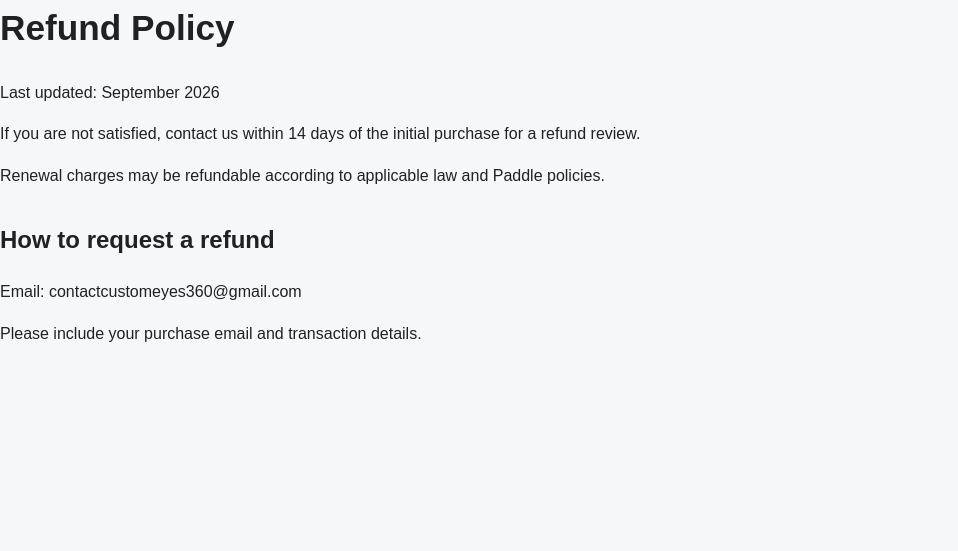
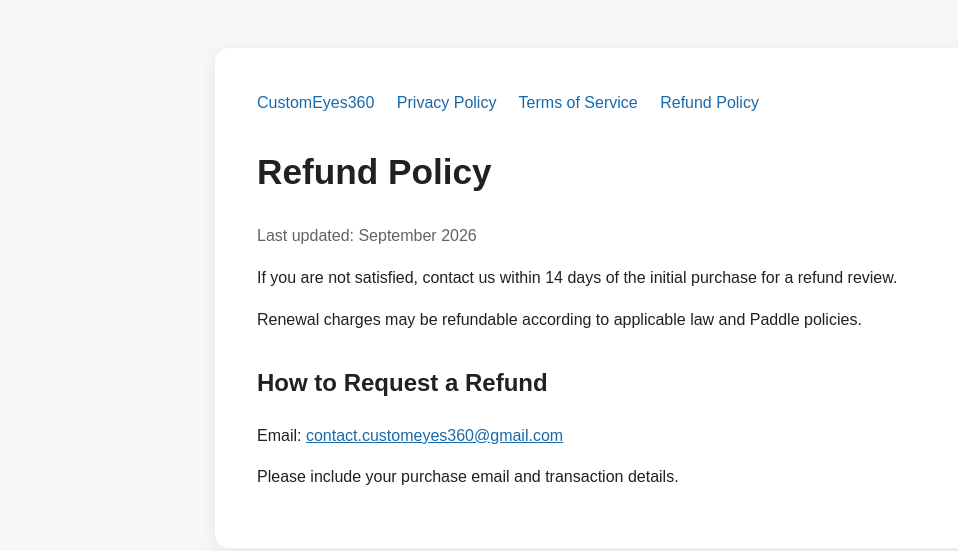
Before and after one commit to contactcustomeyes360-glitch/customeyes, a plain HTML site: page paddle/refund.html in a window 1280 px wide. Shown: the whole page, without its empty margins (0-958 px from the left). Drawn offline with Linux system fonts and the light colour scheme.

Commit message:
Revise refund policy page for CustomEyes360
Updated the refund policy page to reflect new branding and improved structure.

```diff
--- a/paddle/refund.html
+++ b/paddle/refund.html
@@ -3,8 +3,8 @@
 <head>
   <meta charset="utf-8">
   <meta name="viewport" content="width=device-width, initial-scale=1">
-  <title>CustomEye – Fusion Add-in</title>
-  <meta name="description" content="CustomEye is an add-in for Autodesk Fusion designed to assist with parametric eyewear design.">
+  <title>Refund Policy - CustomEyes360</title>
+  <meta name="description" content="Refund Policy for CustomEyes360.">
 
   <style>
     :root { color-scheme: light; }
@@ -32,25 +32,28 @@
     nav { margin-bottom: 28px; }
     nav a { margin-right: 18px; color: #1769aa; text-decoration: none; }
     a { color: #1769aa; }
-  footer {
-    margin-top: 36px;
-    padding-top: 18px;
-    border-top: 1px solid #e5e7eb;
-    color: #6b7280;
-    font-size: .9rem;
-  }
   </style>
-
 </head>
 <body>
+  <div class="wrap">
+    <div class="card">
+      <nav>
+        <a href="./index.html">CustomEyes360</a>
+        <a href="./privacy.html">Privacy Policy</a>
+        <a href="./terms.html">Terms of Service</a>
+        <a href="./refund.html">Refund Policy</a>
+      </nav>
+
       <h1>Refund Policy</h1>
-  <p>Last updated: September 2026</p>
+      <p class="muted">Last updated: September 2026</p>
 
       <p>If you are not satisfied, contact us within 14 days of the initial purchase for a refund review.</p>
       <p>Renewal charges may be refundable according to applicable law and Paddle policies.</p>
 
-  <h2>How to request a refund</h2>
-  <p>Email: contactcustomeyes360@gmail.com</p>
+      <h2>How to Request a Refund</h2>
+      <p>Email: <a href="mailto:contact.customeyes360@gmail.com">contact.customeyes360@gmail.com</a></p>
       <p>Please include your purchase email and transaction details.</p>
+    </div>
+  </div>
 </body>
 </html>
```
Lines whose indentation alone changed are shown as unchanged.
